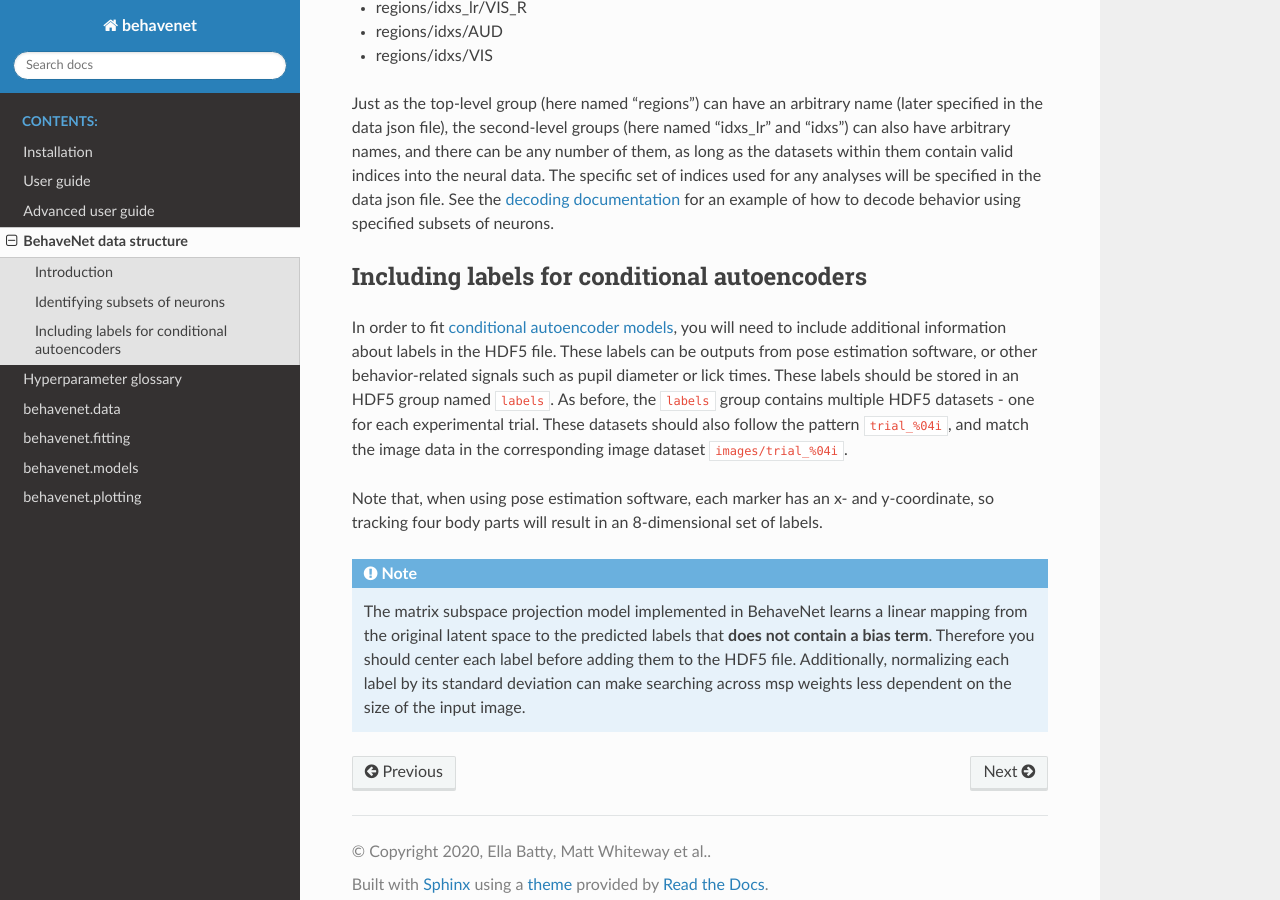
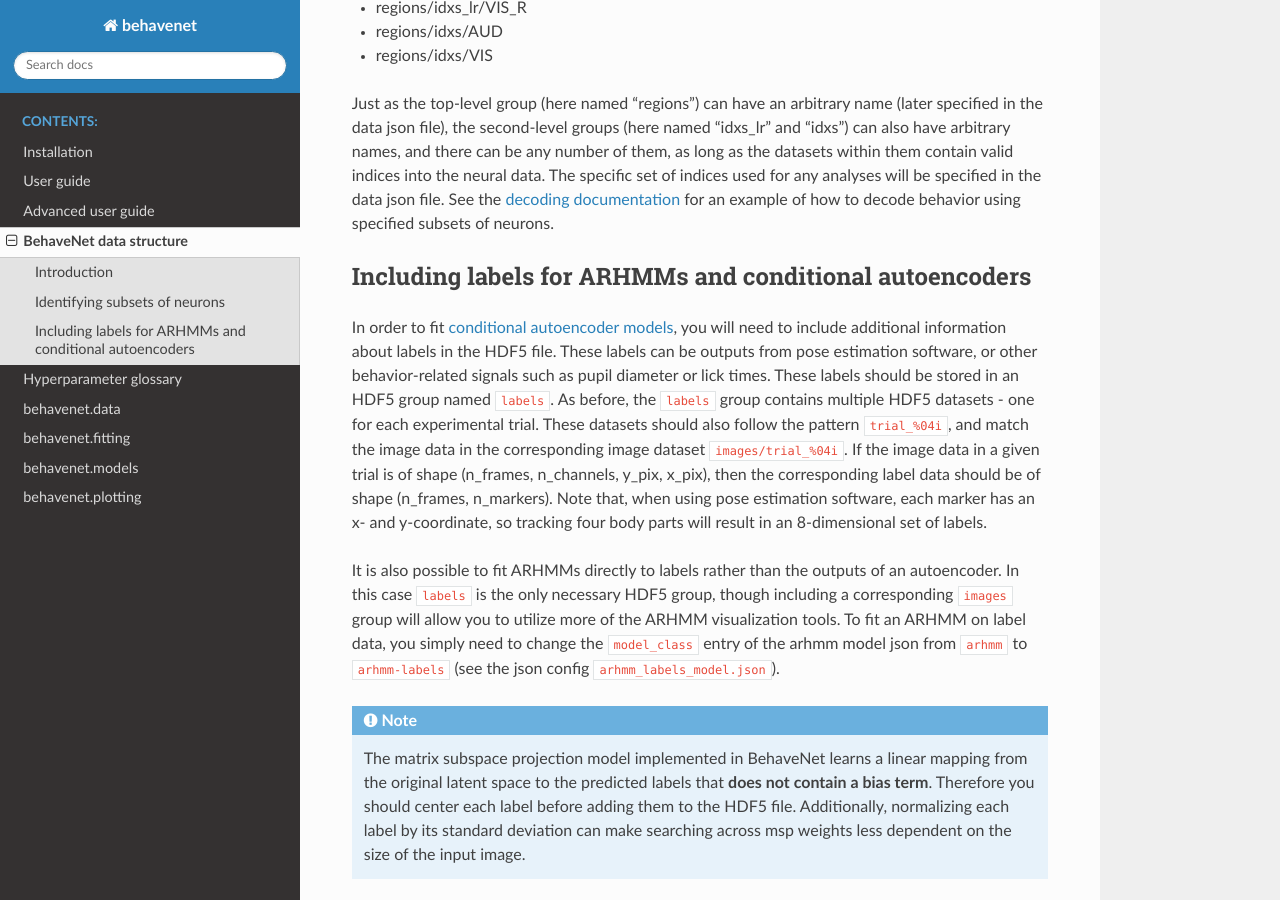
Before and after one commit to themattinthehatt/behavenet, a Sphinx documentation site: the page built from docs/source/data_structure.rst, in a window 1280 px wide and 900 px high, scrolled down 3100 px. Built offline with Sphinx 7.4.7 and the Read the Docs theme 2.0.0, drawn with Linux system fonts in a browser that asks for light colours.

Commit message:
updating labels documentation

```diff
--- a/docs/source/data_structure.rst
+++ b/docs/source/data_structure.rst
@@ -7,19 +7,44 @@ BehaveNet data structure
 Introduction
 ============
 
-In order to quickly and easily fit many models, BehaveNet uses a standardized data structure. "Raw" experimental data such as behavioral videos and (processed) neural data are stored in the `HDF5 file format <https://support.hdfgroup.org/HDF5/whatishdf5.html>`_. This file format can accomodate large and complex datasets, and is easy to work with thanks to a high-level `python API <https://www.h5py.org/>`_.
+In order to quickly and easily fit many models, BehaveNet uses a standardized data structure. "Raw"
+experimental data such as behavioral videos and (processed) neural data are stored in the
+`HDF5 file format <https://support.hdfgroup.org/HDF5/whatishdf5.html>`_. This file format can
+accomodate large and complex datasets, and is easy to work with thanks to a high-level
+`python API <https://www.h5py.org/>`_.
 
-HDF is an acronym for Hierarchical Data Format, and one can think of it like a full directory structure inside of a single file. HDF5 "groups" are analogous to directories, while HDF5 "datasets" are analogous to files. The BehaveNet code uses up to 3 HDF5 groups: ``images``, ``masks`` (for masking images), and ``neural``. Each of these HDF5 groups contains multiple HDF5 datasets - one for each experimental trial. These datasets should have names that follow the pattern ``trial_%04i`` - datasets with more than 10000 trials are not currently supported with this naming convention.
+HDF is an acronym for Hierarchical Data Format, and one can think of it like a full directory
+structure inside of a single file. HDF5 "groups" are analogous to directories, while HDF5
+"datasets" are analogous to files. The BehaveNet code uses up to 3 HDF5 groups: ``images``,
+``masks`` (for masking images), and ``neural``. Each of these HDF5 groups contains multiple HDF5
+datasets - one for each experimental trial. These datasets should have names that follow the
+pattern ``trial_%04i`` - datasets with more than 10000 trials are not currently supported with this
+naming convention.
 
-BehaveNet models are trained on batches of data, which here are defined as one trial per batch. For datasets that do not have a trial structure (i.e. spontaneous behavior) we recommend splitting frames into arbitrarily defined "trials", the length of which should depend on the autocorrelation of the behavior (i.e. trials should not be shorter than the temporal extent of relevant behaviors). For the NP dataset in the original paper we used batch sizes of 1000 frames (~25 sec), and inserted additional gap trials between training, validation, and testing trials to minimize the possibility that good model performance was due to similarity of trials.
+BehaveNet models are trained on batches of data, which here are defined as one trial per batch. For
+datasets that do not have a trial structure (i.e. spontaneous behavior) we recommend splitting
+frames into arbitrarily defined "trials", the length of which should depend on the autocorrelation
+of the behavior (i.e. trials should not be shorter than the temporal extent of relevant behaviors).
+For the NP dataset in the original paper we used batch sizes of 1000 frames (~25 sec), and inserted
+additional gap trials between training, validation, and testing trials to minimize the possibility
+that good model performance was due to similarity of trials.
 
-Below is a sample python script demonstrating how to create an HDF5 file with video data and neural data. Video data is assumed to be in a list, where each list element corresponds to a single trial, and is a numpy array of shape (n_frames, n_channels, y_pix, x_pix). Neural data is assumed to be in the same format; a corresponding list of numpy arrays of shape (n_frames, n_neurons). BehaveNet does not require all trials to be of the same length, but does require that for each trial the images and neural activity have the same number of frames. This may require you to interpolate/bin video or neural data differently than the rate at which it was acquired.
+Below is a sample python script demonstrating how to create an HDF5 file with video data and neural
+data. Video data is assumed to be in a list, where each list element corresponds to a single trial,
+and is a numpy array of shape (n_frames, n_channels, y_pix, x_pix). Neural data is assumed to be in
+the same format; a corresponding list of numpy arrays of shape (n_frames, n_neurons). BehaveNet
+does not require all trials to be of the same length, but does require that for each trial the
+images and neural activity have the same number of frames. This may require you to interpolate/bin
+video or neural data differently than the rate at which it was acquired.
 
-**Note 1**: for large experiments having all of this data in memory might be infeasible, and more sophisticated processing will be required
+**Note 1**: for large experiments having all of this data in memory might be infeasible, and more
+sophisticated processing will be required
 
-**Note 2**: neural data is only required for fitting decoding models; it is still possible to fit autoencoders and ARHMMs when the HDF5 file only contains images
+**Note 2**: neural data is only required for fitting decoding models; it is still possible to fit
+autoencoders and ARHMMs when the HDF5 file only contains images
 
-**Note 3**: the python package ``h5py`` is required for creating the HDF5 file, and is automatically installed with the BehaveNet package.
+**Note 3**: the python package ``h5py`` is required for creating the HDF5 file, and is
+automatically installed with the BehaveNet package.
 
 .. code-block:: python
 
@@ -131,12 +156,26 @@ This HDF5 file will now have the following addtional datasets:
 Just as the top-level group (here named "regions") can have an arbitrary name (later specified in the data json file), the second-level groups (here named "idxs_lr" and "idxs") can also have arbitrary names, and there can be any number of them, as long as the datasets within them contain valid indices into the neural data. The specific set of indices used for any analyses will be specified in the data json file. See the :ref:`decoding documentation<decoding_with_subsets>` for an example of how to decode behavior using specified subsets of neurons.
 
 
-Including labels for conditional autoencoders
-=============================================
+Including labels for ARHMMs and conditional autoencoders
+========================================================
 
-In order to fit :ref:`conditional autoencoder models<conditional_aes>`, you will need to include additional information about labels in the HDF5 file. These labels can be outputs from pose estimation software, or other behavior-related signals such as pupil diameter or lick times. These labels should be stored in an HDF5 group named ``labels``. As before, the ``labels`` group contains multiple HDF5 datasets - one for each experimental trial. These datasets should also follow the pattern ``trial_%04i``, and match the image data in the corresponding image dataset ``images/trial_%04i``.
+In order to fit :ref:`conditional autoencoder models<conditional_aes>`, you will need to include
+additional information about labels in the HDF5 file. These labels can be outputs from pose
+estimation software, or other behavior-related signals such as pupil diameter or lick times. These
+labels should be stored in an HDF5 group named ``labels``. As before, the ``labels`` group contains
+multiple HDF5 datasets - one for each experimental trial. These datasets should also follow the
+pattern ``trial_%04i``, and match the image data in the corresponding image dataset
+``images/trial_%04i``. If the image data in a given trial is of shape
+(n_frames, n_channels, y_pix, x_pix), then the corresponding label data should be of shape
+(n_frames, n_markers). Note that, when using pose estimation software, each marker has an x- and
+y-coordinate, so tracking four body parts will result in an 8-dimensional set of labels.
 
-Note that, when using pose estimation software, each marker has an x- and y-coordinate, so tracking four body parts will result in an 8-dimensional set of labels.
+It is also possible to fit ARHMMs directly to labels rather than the outputs of an autoencoder. In
+this case ``labels`` is the only necessary HDF5 group, though including a corresponding ``images``
+group will allow you to utilize more of the ARHMM visualization tools. To fit an ARHMM on label
+data, you simply need to change the ``model_class`` entry of the arhmm model json from ``arhmm`` to
+``arhmm-labels`` (see the json config ``arhmm_labels_model.json``).
+
 
 .. note::
 
```
Also changed, not shown: 1 other file.
